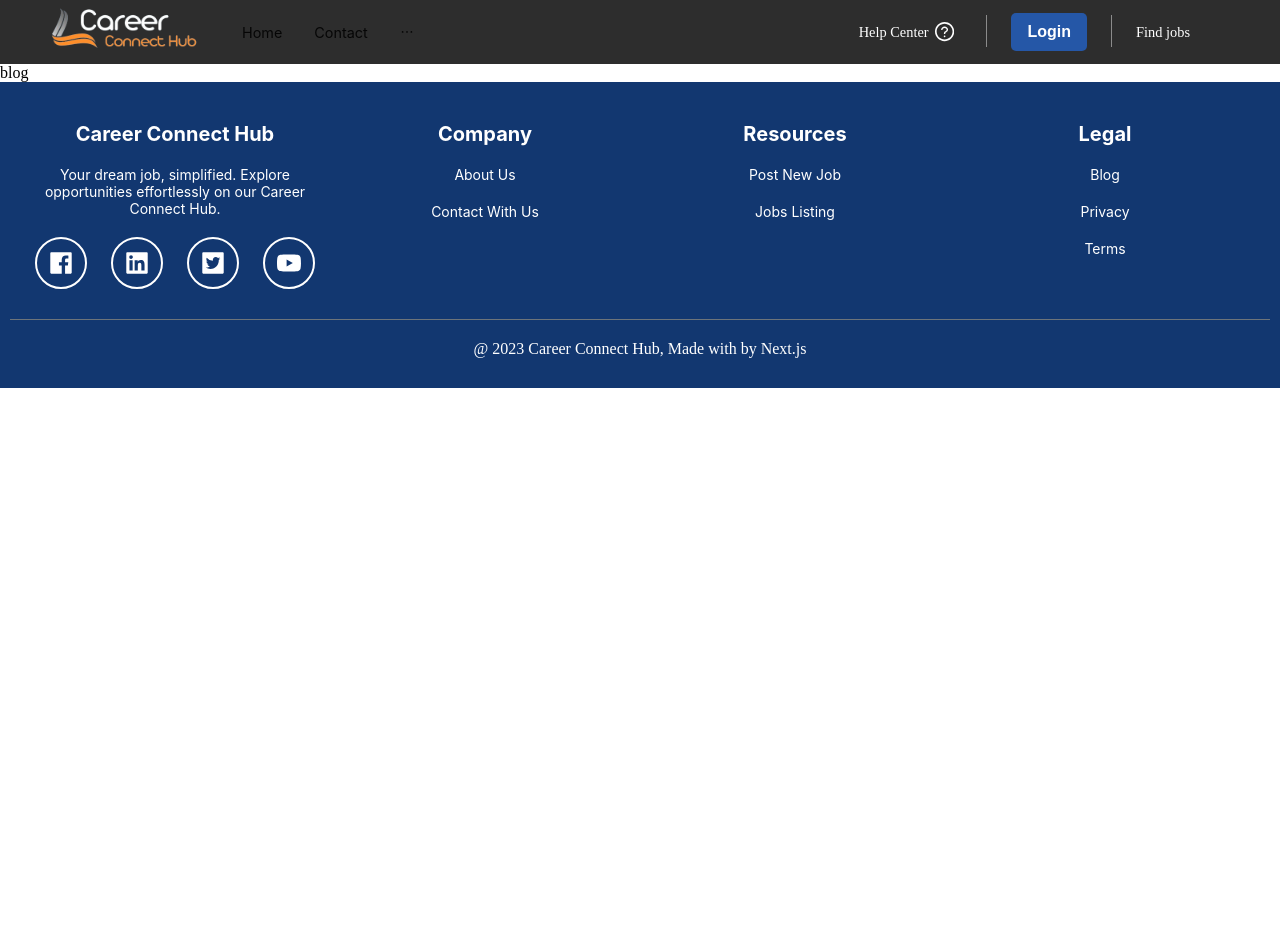
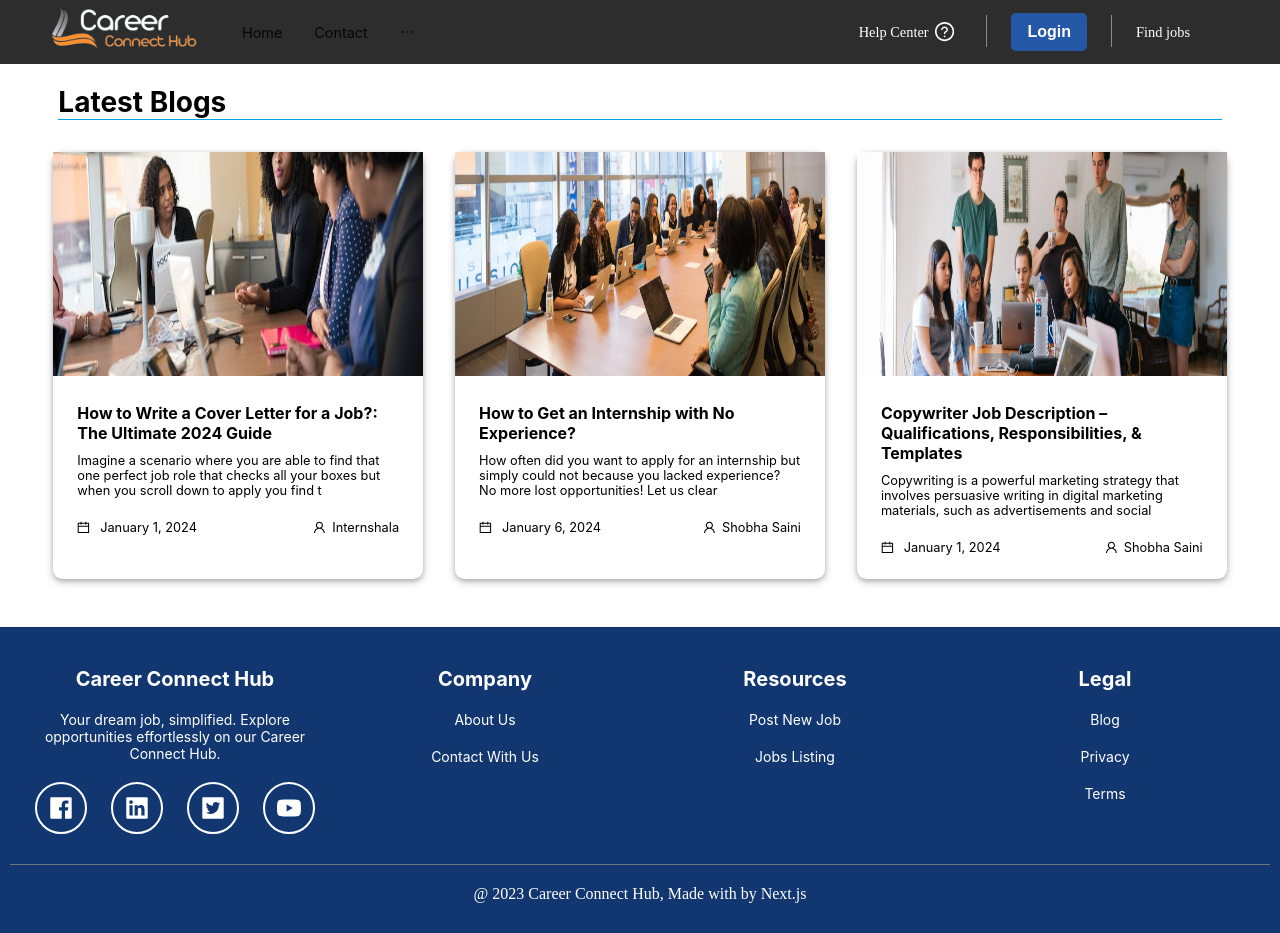
Before and after one commit to ratSparrow/CareerConnect-Hub-UI, a React (Vite) app: page /blog in a window 1280 px wide. Before the commit the page ends 800 px from the top, so only its background shows below. Built offline with nearby package versions, Linux system fonts and the light colour scheme.

Commit message:
blog-page-added

```diff
--- /dev/null
+++ b/src/pages/Blog/Blog.module.css
@@ -0,0 +1,59 @@
+.CardContainer {
+  width: 100%;
+  margin: 2rem auto;
+  display: grid;
+  grid-template-columns: repeat(3, 1fr);
+  grid-gap: 2rem;
+}
+
+.CardDesign {
+  box-shadow: 0 2px 4px 0 rgba(0, 0, 0, 0.2), 0 3px 10px 0 rgba(0, 0, 0, 0.19);
+  border-radius: 0.6rem;
+}
+
+.CardDesign:hover {
+  box-shadow: 0 4px 8px 0 rgba(0, 0, 0, 0.2), 0 6px 20px 0 rgba(0, 0, 0, 0.19);
+}
+
+.cardImage {
+  width: 100%;
+  height: 14rem;
+}
+
+.cardTextContainer {
+  padding: 1.5rem;
+}
+
+.cardTitle {
+  font-size: 1rem;
+  font-weight: bold;
+}
+
+.cardText {
+  margin-top: 0.6rem;
+  font-size: 0.8rem;
+}
+
+.small {
+  display: flex;
+  justify-content: space-between;
+  font-size: 0.8rem;
+  margin-top: 1.4rem;
+}
+
+@media screen and (max-width: 768px) {
+  .CardContainer {
+    margin: 1rem auto;
+    grid-template-columns: repeat(2, 1fr);
+    grid-gap: 1rem;
+  }
+}
+
+@media screen and (max-width: 600px) {
+  .CardContainer {
+    margin: 0;
+    padding: 1rem;
+    grid-template-columns: repeat(1, 1fr);
+    /* grid-gap: 1rem; */
+  }
+}
--- /dev/null
+++ b/src/pages/Blog/Blog.tsx
@@ -0,0 +1,97 @@
+import { CalendarOutlined, UserOutlined } from "@ant-design/icons";
+import { Col, Row } from "antd";
+import { useEffect, useState } from "react";
+import styles from "./Blog.module.css";
+
+interface Blog {
+  _id: string;
+  img: string;
+  publishDate: string;
+  author: string;
+  title: string;
+  content: string;
+}
+
+const Blog = () => {
+  const [data, setData] = useState<Blog[] | null>(null);
+  useEffect(() => {
+    const fetchData = async () => {
+      try {
+        const res = await fetch("/blog.json");
+        const jsonData = await res.json();
+        setData(jsonData);
+      } catch (error) {
+        console.error("Error fetching data:", error);
+      }
+    };
+
+    fetchData();
+  }, []);
+
+  return (
+    <>
+      <Row
+        justify="center"
+        align="middle"
+        style={{
+          backgroundColor: "white",
+        }}
+      >
+        <Col
+          sm={23}
+          md={23}
+          lg={22}
+          style={{
+            borderRadius: ".5rem",
+            margin: "1rem 0",
+          }}
+        >
+          <h1
+            style={{
+              borderBottom: "1px solid #00A5EC",
+              margin: "5px",
+              // textAlign: "center",
+            }}
+          >
+            Latest Blogs
+          </h1>
+          <div className={styles.CardContainer}>
+            {data?.map((blog) => (
+              <div key={blog?._id} className={styles.CardDesign}>
+                <div>
+                  <img
+                    src={blog?.img}
+                    alt="Image"
+                    className={styles.cardImage}
+                  />
+                </div>
+                <div className={styles.cardTextContainer}>
+                  <p className={styles.cardTitle}>{blog?.title}</p>
+                  <p className={styles.cardText}>
+                    {blog?.content?.slice(0, 143)}
+                  </p>
+                  <div className={styles.small}>
+                    <p>
+                      <CalendarOutlined />{" "}
+                      <span style={{ marginLeft: ".4rem" }}>
+                        {blog?.publishDate}
+                      </span>
+                    </p>
+                    <p>
+                      <UserOutlined />
+                      <span style={{ marginLeft: ".4rem" }}>
+                        {blog?.author}
+                      </span>
+                    </p>
+                  </div>
+                </div>
+              </div>
+            ))}
+          </div>
+        </Col>
+      </Row>
+    </>
+  );
+};
+
+export default Blog;
--- a/src/routes/Routes.tsx
+++ b/src/routes/Routes.tsx
@@ -3,6 +3,7 @@ import { createBrowserRouter } from "react-router-dom";
 // import PrivateRoutes from "./PrivateRoute";
 import DashboardLayout from "../components/layouts/DashboardLayout";
 import MainLayout from "../components/layouts/MainLayout";
+import Blog from "../pages/Blog/Blog";
 import Contact from "../pages/Contact/Contact";
 import PrivacyPage from "../pages/Privacy/Privacy";
 import TermsPage from "../pages/Terms/Terms";
@@ -22,7 +23,7 @@ const routes = createBrowserRouter([
       },
       {
         path: "/blog",
-        element: "blog",
+        element: <Blog />,
       },
       {
         path: "/contact",
```
